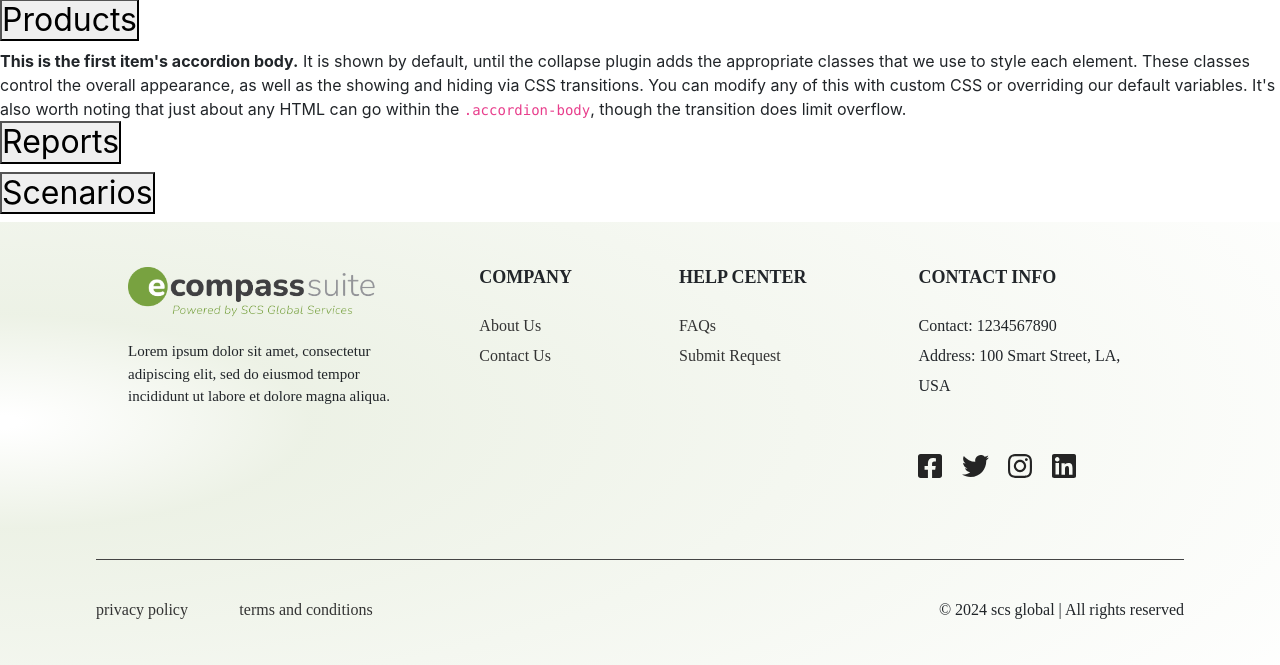
After one commit to abhilash-1411/-Frontend-Redesign, a Flask app: page /datasetup in a window 1280 px wide. The commit adds this page. Shown: the part 428-1093 px from the top of the page. Run offline with Flask 3, Linux system fonts and the light colour scheme; some libraries are stand-ins or nearby versions.

Commit message:
data setup screen

```diff
--- a/main.py
+++ b/main.py
@@ -40,6 +40,10 @@ def termasAndConditions():
 def workspaceProducts():
     return render_template('workspaceProducts.html')
 
+@app.route('/datasetup')
+def dataSetup():
+    return render_template('datasetup.html')
+
 
 
 if __name__ == '__main__':
--- a/templates/base.html
+++ b/templates/base.html
@@ -37,29 +37,6 @@
             </div>
         </div>
     </nav>
-    <!--Select Worskpace-->
-    <div class="selct-container">
-        <div>
-            <div>
-                <h1 style="margin-bottom: 66px;" class="text-center ">Select Workspace</h1>
-            </div>
-            <div class="d-flex ">
-                <input class="align-items-center form-control  search-input" style="margin-right: 27px;" type="search" placeholder="Search" aria-label="Search">
-                <div class="dropdown">
-                    <button class="worksapce-dropdown" data-bs-toggle="dropdown"
-                        aria-expanded="false">
-                        Ricky Enterprises
-                    </button>
-                    <ul class="dropdown-menu">
-                        <li><a class="dropdown-item" href="#">Action</a></li>
-                        <li><a class="dropdown-item" href="#">Another action</a></li>
-                        <li><a class="dropdown-item" href="#">Something else here</a></li>
-                    </ul>
-                </div>
-                <button type="button" class="worksapce-button btn mr-2 align-items-center">Select Workspace</button>
-            </div>
-        </div>
-    </div>
 
     <main>
         {% block content %}
--- /dev/null
+++ b/templates/datasetup.html
@@ -0,0 +1,53 @@
+{% extends "base.html" %}
+{%block content%}
+<body>
+    <div class="selct-container">
+        <img class="object-fit-cover w-100 h-100"
+        src="{{ url_for('static', filename='img/Stories-Section.svg') }}">
+        <h4>Kelly’s LCI Table Workspace</h4>
+        <br>
+        <br>
+        <p>Modified By Kmcgarry@scsglobalservices.com | Modified On: 08/05/2024 15:59 <p>
+     </div>
+     <div class="accordion" id="accordionExample">
+        <div class="accordion-item">
+          <h2 class="accordion-header" id="headingOne">
+            <button class="accordion-button" type="button" data-bs-toggle="collapse" data-bs-target="#collapseOne" aria-expanded="true" aria-controls="collapseOne">
+              Products
+            </button>
+          </h2>
+          <div id="collapseOne" class="accordion-collapse collapse show" aria-labelledby="headingOne" data-bs-parent="#accordionExample">
+            <div class="accordion-body">
+              <strong>This is the first item's accordion body.</strong> It is shown by default, until the collapse plugin adds the appropriate classes that we use to style each element. These classes control the overall appearance, as well as the showing and hiding via CSS transitions. You can modify any of this with custom CSS or overriding our default variables. It's also worth noting that just about any HTML can go within the <code>.accordion-body</code>, though the transition does limit overflow.
+            </div>
+          </div>
+        </div>
+        <div class="accordion-item">
+          <h2 class="accordion-header" id="headingTwo">
+            <button class="accordion-button collapsed" type="button" data-bs-toggle="collapse" data-bs-target="#collapseTwo" aria-expanded="false" aria-controls="collapseTwo">
+             Reports
+            </button>
+          </h2>
+          <div id="collapseTwo" class="accordion-collapse collapse" aria-labelledby="headingTwo" data-bs-parent="#accordionExample">
+            <div class="accordion-body">
+              <strong>This is the second item's accordion body.</strong> It is hidden by default, until the collapse plugin adds the appropriate classes that we use to style each element. These classes control the overall appearance, as well as the showing and hiding via CSS transitions. You can modify any of this with custom CSS or overriding our default variables. It's also worth noting that just about any HTML can go within the <code>.accordion-body</code>, though the transition does limit overflow.
+            </div>
+          </div>
+        </div>
+        <div class="accordion-item">
+          <h2 class="accordion-header" id="headingThree">
+            <button class="accordion-button collapsed" type="button" data-bs-toggle="collapse" data-bs-target="#collapseThree" aria-expanded="false" aria-controls="collapseThree">
+             Scenarios
+            </button>
+          </h2>
+          <div id="collapseThree" class="accordion-collapse collapse" aria-labelledby="headingThree" data-bs-parent="#accordionExample">
+            <div class="accordion-body">
+              <strong>This is the third item's accordion body.</strong> It is hidden by default, until the collapse plugin adds the appropriate classes that we use to style each element. These classes control the overall appearance, as well as the showing and hiding via CSS transitions. You can modify any of this with custom CSS or overriding our default variables. It's also worth noting that just about any HTML can go within the <code>.accordion-body</code>, though the transition does limit overflow.
+            </div>
+          </div>
+        </div>
+      </div>
+</body>
+
+
+{%endblock%}
```
Also changed, not shown: static/img/Stories-Section.svg (added).
